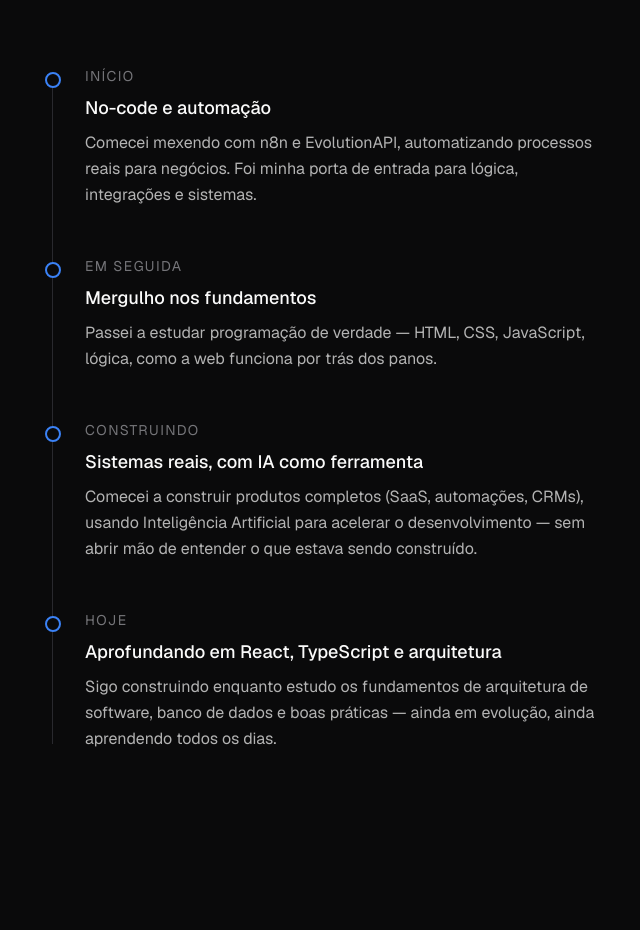
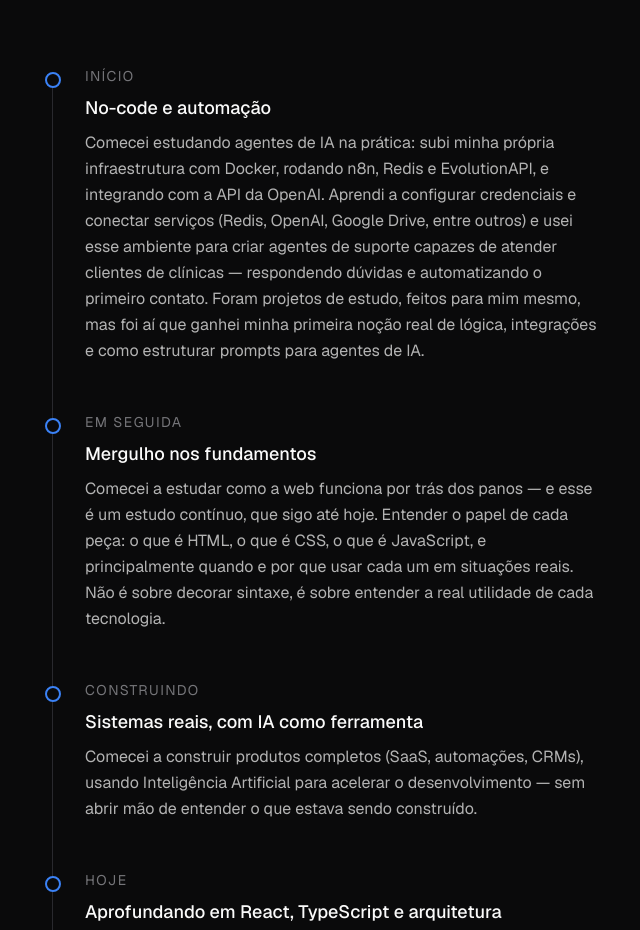
Before and after one commit to robilao1/portfolio, a Next.js app: page / in a window 1280 px wide. Shown: the part 1061-1991 px from the top of the page, without its empty margins (115-755 px from the left). Built offline with nearby package versions, Linux system fonts and the light colour scheme.

Commit message:
atualizar texto em jornada

```diff
--- a/components/sections/jornada.tsx
+++ b/components/sections/jornada.tsx
@@ -7,13 +7,13 @@ const MILESTONES = [
     period: "Início",
     title: "No-code e automação",
     description:
-      "Comecei mexendo com n8n e EvolutionAPI, automatizando processos reais para negócios. Foi minha porta de entrada para lógica, integrações e sistemas.",
+      "Comecei estudando agentes de IA na prática: subi minha própria infraestrutura com Docker, rodando n8n, Redis e EvolutionAPI, e integrando com a API da OpenAI. Aprendi a configurar credenciais e conectar serviços (Redis, OpenAI, Google Drive, entre outros) e usei esse ambiente para criar agentes de suporte capazes de atender clientes de clínicas — respondendo dúvidas e automatizando o primeiro contato. Foram projetos de estudo, feitos para mim mesmo, mas foi aí que ganhei minha primeira noção real de lógica, integrações e como estruturar prompts para agentes de IA.",
   },
   {
     period: "Em seguida",
     title: "Mergulho nos fundamentos",
     description:
-      "Passei a estudar programação de verdade — HTML, CSS, JavaScript, lógica, como a web funciona por trás dos panos.",
+      "Comecei a estudar como a web funciona por trás dos panos — e esse é um estudo contínuo, que sigo até hoje. Entender o papel de cada peça: o que é HTML, o que é CSS, o que é JavaScript, e principalmente quando e por que usar cada um em situações reais. Não é sobre decorar sintaxe, é sobre entender a real utilidade de cada tecnologia.",
   },
   {
     period: "Construindo",
```
